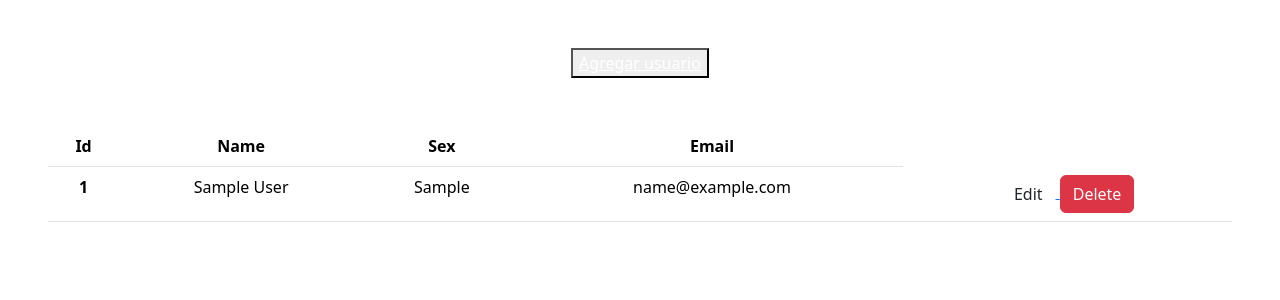
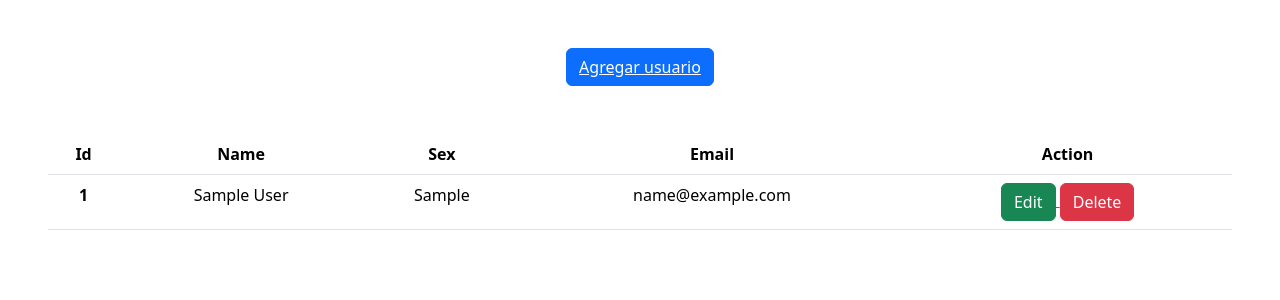
Before and after one commit to Landa86/back, a Flask app: page / in a window 1280 px wide. Shown: the top 300 px of the page. Run offline with Flask 3, Linux system fonts and the light colour scheme; tables that the repository leaves empty hold one stand-in row (values such as "Sample post").

Commit message:
Update index.html

```diff
--- a/templates/index.html
+++ b/templates/index.html
@@ -6,23 +6,21 @@
     <title>Administracion de usuario</title>
     <link href="https://cdn.jsdelivr.net/npm/bootstrap@5.3.3/dist/css/bootstrap.min.css" rel="stylesheet" integrity="sha384-QWTKZyjpPEjISv5WaRU9OFeRpok6YctnYmDr5pNlyT2bRjXh0JMhjY6hW+ALEwIH" crossorigin="anonymous">
     <script>
-      function confirmationDelete(user_id){
-        var confirmation = Confirm ("Estas seguro que queres borrar?")
+      function confirmDelete(user_id){
+        var confirmation = confirm ("Estas seguro que queres borrar?")
         if(confirmation){
           var form = document.createElement("form");
-          form.method = "POST"
-          form.action = "/deleteuser"+user_id
+          form.method = "POST";
+          form.action = "/deleteuser" +user_id;
           document.body.appendChild(form);
           form.submit();
-
         }
-
       }
     </script>
 </head>
 <body>
     <div class="my-5 text-center">
-        <button type="button" class"btn btn-primary">
+        <button type="button" class="btn btn-primary">
            <a href="{{url_for("main.add_user")}}" class="text-white"> Agregar usuario <a/>
         </button>
 
@@ -36,25 +34,25 @@
       <th scope="col">Name</th>
       <th scope="col">Sex</th>
       <th scope="col">Email</th>
+      <th> Action</th>
     </tr>
   </thead>
   <tbody>
 
     {% for item in data%}
     <tr>
-      <th scope="row">{{item.id}}</th>
-      <td>{{item.name}}</td>
-      <td>{{item.sex}}</td>
-      <td>{{item.email}}</td>
+        <th scope="row">{{item.id}}</th>
+        <td>{{item.name}}</td>
+        <td>{{item.sex}}</td>
+        <td>{{item.email}}</td>
       <td>
-           <a href="/edituser/{{item.id}}"> <button class="btn btn-succes">Edit </button>
-            <button class="btn btn-danger" type="button" onclick= "confirmationDelete"("{{item.id }}") >  Delete </button>
+           <a href="/edituser/{{item.id}}"> <button class="btn btn-success"> Edit </button>
+            <button class="btn btn-danger" type="button" onclick="confirmDelete("{{item.id}}")>  Delete </button>
       </td>
     </tr>
-      {% endfor %}
+    {% endfor %}
   </tbody>
 </table>
-
         </div>
 
     <script src="https://cdn.jsdelivr.net/npm/bootstrap@5.3.3/dist/js/bootstrap.bundle.min.js" integrity="sha384-YvpcrYf0tY3lHB60NNkmXc5s9fDVZLESaAA55NDzOxhy9GkcIdslK1eN7N6jIeHz" crossorigin="anonymous"></script>
```
